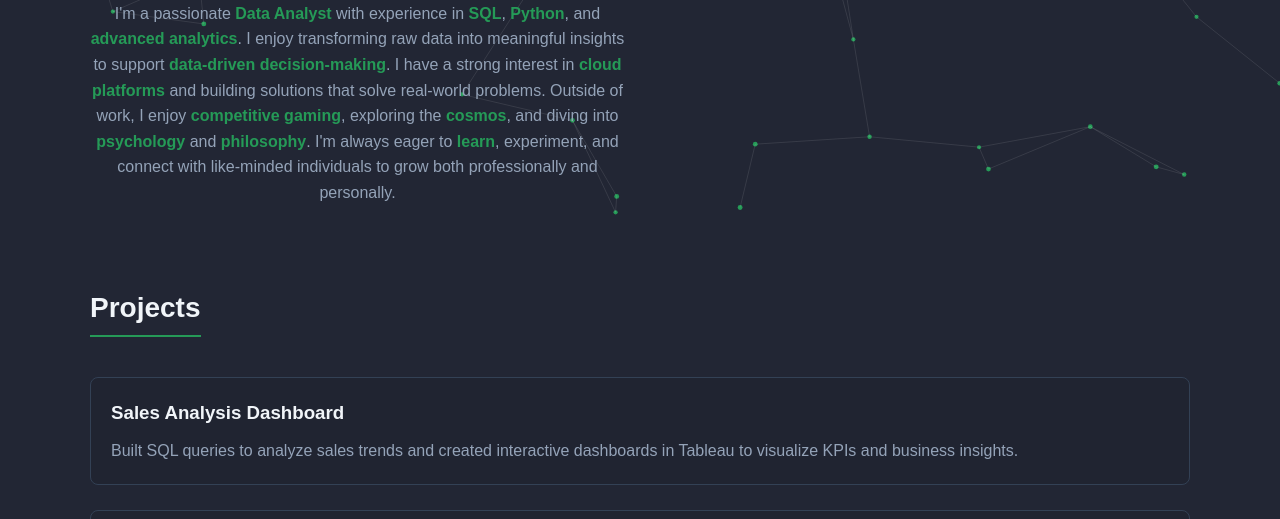
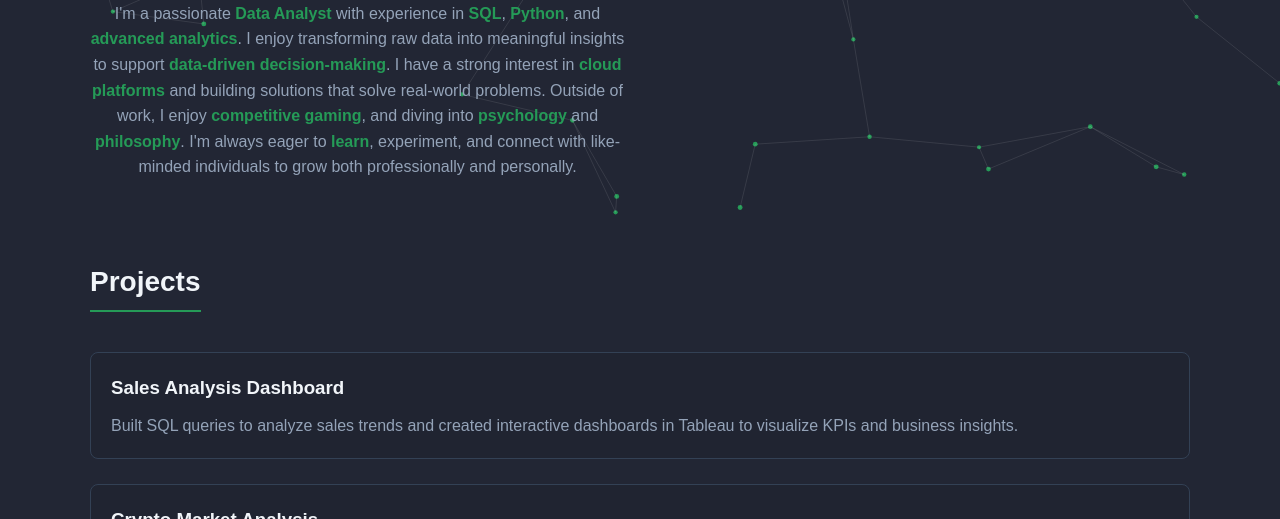
Before and after one commit to machine0man/portfolio-da, a plain HTML site: page index.html in a window 1280 px wide. Shown: the part 581-1100 px from the top of the page. Drawn offline with Linux system fonts and the light colour scheme.

Commit message:
bio change

```diff
--- a/index.html
+++ b/index.html
@@ -51,7 +51,7 @@
         into meaningful insights to support <span class="accent-text">data-driven decision-making</span>.
         I have a strong interest in <span class="accent-text">cloud platforms</span> and building
         solutions that solve real-world problems. Outside of work, I enjoy
-        <span class="accent-text">competitive gaming</span>, exploring the <span class="accent-text">cosmos</span>,
+        <span class="accent-text">competitive gaming</span>,
         and diving into <span class="accent-text">psychology</span> and <span class="accent-text">philosophy</span>.
         I'm always eager to <span class="accent-text">learn</span>, experiment, and connect with
         like-minded individuals to grow both professionally and personally.
```
